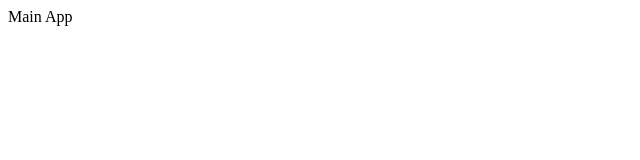
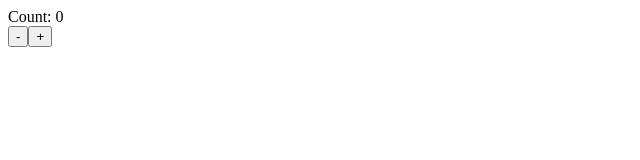
Before and after one commit to eowino/MobxIntro, a React (Vite) app: page / in a window 1280 px wide. Shown: the top 160 px of the page, without its empty margins (0-640 px from the left). Built offline with nearby package versions, Linux system fonts and the light colour scheme.

Commit message:
starting point without mobx

```diff
--- a/src/components/App.js
+++ b/src/components/App.js
@@ -1,7 +1,8 @@
 import React from 'react';
+import Counter from './Counter'
 
 const App = () => (
-    <div>Main App</div>
+    <div><Counter /></div>
 );
 
 export default App;
--- /dev/null
+++ b/src/components/Counter.js
@@ -0,0 +1,39 @@
+import React from 'react';
+
+class Counter extends React.Component {
+  constructor(props) {
+    super(props);
+    this.state = {
+      count: 0
+    };
+
+    this.handleDec = this.handleDec.bind(this);
+    this.handleInc = this.handleInc.bind(this);
+  }
+
+  handleDec() {
+    this.setState(({ count }) => ({
+      count: count - 1
+    }));
+  }
+
+  handleInc() {
+    this.setState(({ count }) => ({
+      count: count + 1
+    }));
+  }
+
+  render() {
+    return (
+      <div>
+        Count: {this.state.count}
+        <div>
+          <button onClick={this.handleDec}>-</button>
+          <button onClick={this.handleInc}>+</button>
+        </div>
+      </div>
+    );
+  }
+}
+
+export default Counter;
```
